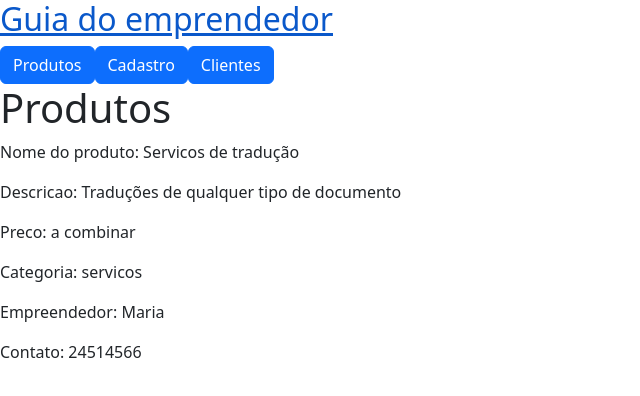
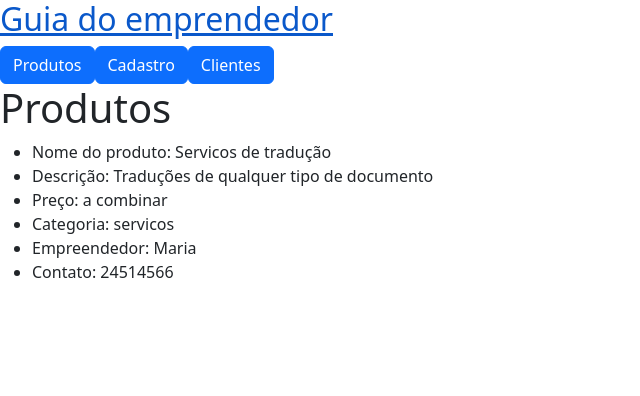
Before and after one commit to JazminPinto/Projeto-react, a React (Create React App) app: page /produtos in a window 1280 px wide. Shown: the top 396 px of the page, without its empty margins (0-640 px from the left). Built offline with nearby package versions, Linux system fonts and the light colour scheme; data requests are answered from the project's data file; the HTML template or start-up script is replaced by a standard one.

Commit message:
adicionei um input tipo textarea

```diff
--- a/src/Components/Cadastro/Cadastrar.js
+++ b/src/Components/Cadastro/Cadastrar.js
@@ -85,15 +85,14 @@ export default function Criar() {
             </label>
           </div>
           <div>
-            <span>Descreva seu empreendimento: </span>
-            <label>
-              <input
-                type="text"
+            <span for='story'>Descreva seu empreendimento: </span> <br/>
+              <textarea id='story' name='story'
+                rows='5' cols='33'
                 placeholder="Descreva seu empreendimento detalhadamente"
                 value={empreendimento}
                 onChange={(e) => setEmpreendimento(e.target.value)}
-              />
-            </label>
+              >
+            </textarea>
           </div>
         </form>
         <Link to="/">
--- a/src/Components/Produtos/Produtos.js
+++ b/src/Components/Produtos/Produtos.js
@@ -18,12 +18,14 @@ export default function Produtos() {
     {produtos.map((produto)=>{
       return(
         <div key={produto.id}>
-          <p>Nome do produto: {produto.nome}</p>
-          <p>Descricao: {produto.descricao}</p>
-          <p>Preco: {produto.preco}</p>
-          <p>Categoria: {produto.categoria}</p>
-          <p>Empreendedor: {produto.empreendedor}</p>
-          <p>Contato: {produto.contato}</p>
+          <ul>
+          <li>Nome do produto: {produto.nome}</li>
+          <li>Descrição: {produto.descricao}</li>
+          <li>Preço: {produto.preco}</li>
+          <li>Categoria: {produto.categoria}</li>
+          <li>Empreendedor: {produto.empreendedor}</li>
+          <li>Contato: {produto.contato}</li>
+          </ul>
         </div>
       )
     }
```
